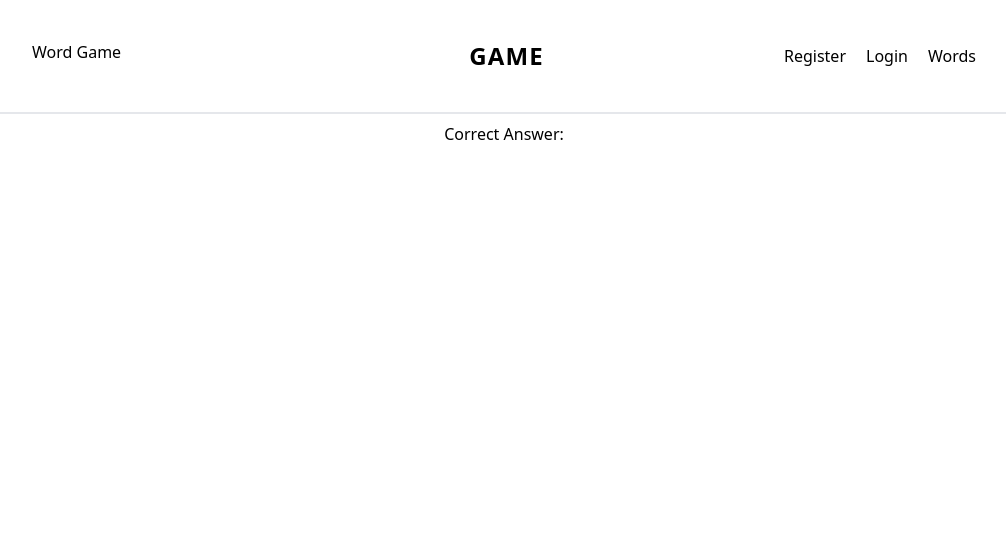
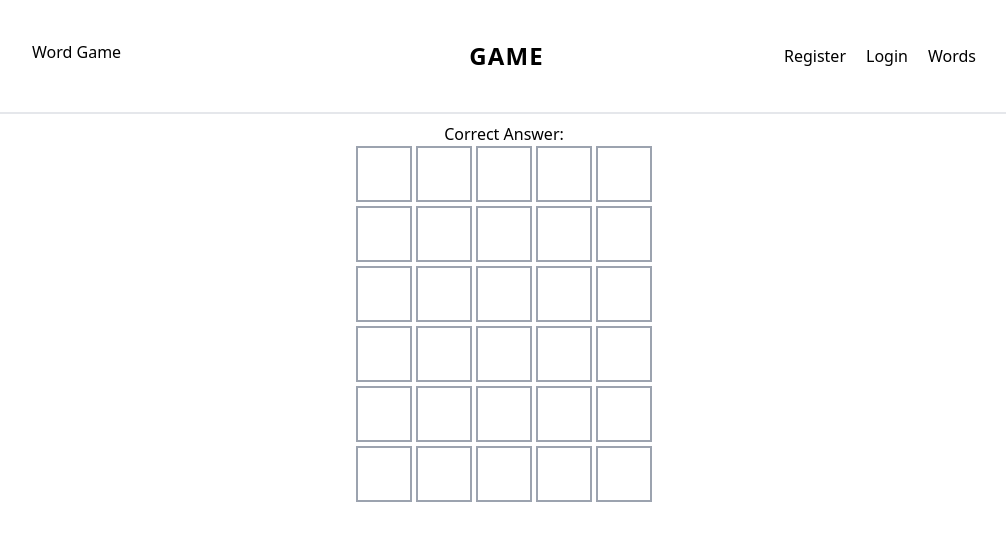
Before and after one commit to blin007/wordle-clone, a React (Create React App) app in the folder frontend/: page / in a window 1280 px wide. Shown: the top 540 px of the page, without its empty margins (136-1142 px from the left). Built offline with nearby package versions, Linux system fonts and the light colour scheme; no server answers.

Commit message:
4/14 Brian
Board setup

```diff
--- a/frontend/src/components/Board.jsx
+++ b/frontend/src/components/Board.jsx
@@ -2,9 +2,10 @@ import {useState, useEffect} from "react";
 
 const Board = (props) => {
 
+    //add css to manipulate background of board box when props.letter is correct, present, or wrong
 
     return (
-        <div>
+        <div className="w-14 h-14 grid place-items-center text-black font-bold border-2 border-gray-400 bg-white">
             {props.value}
         </div>
     )
--- /dev/null
+++ b/frontend/src/components/BoardLogic.jsx
@@ -0,0 +1,54 @@
+import {useState, useEffect} from "react";
+import Board from "./Board";
+//declare some global variables
+
+
+const letters = ['a','b','c','d','e','f','g','h','i','j','k',
+    'l','m','n','o','p','q','r','s','t','u','v','w','x','y','z'];
+
+/** Structure of the word boxes
+ *  Multidimensional array (3d)
+ *  [[[x,state],[x,state],[x,state],[x,state],[x,state]],
+ *  [[x,state],[x,state],[x,state],[x,state],[x,state]],
+ *  [[x,state],[x,state],[x,state],[x,state],[x,state]],
+ *  [[x,state],[x,state],[x,state],[x,state],[x,state]],
+ *  [[x,state],[x,state],[x,state],[x,state],[x,state]],
+ *  [[x,state],[x,state],[x,state],[x,state],[x,state]]]
+ *
+ *  x corresponds to a letter
+ *  'state' corresponds to the letter being: Correct, Present, or Wrong
+ */
+
+let box = [];
+const rowTotal = 6;
+const colTotal = 5;
+for(let i = 0; i < rowTotal; i++){
+    box.push([]);
+    for(let j = 0; j < colTotal; j++){
+        //['letter','state']
+        box[i].push(['','']);
+    }
+}
+
+const BoardLogic = () => {
+
+
+    return (
+        <>
+            <div className="grid gap-1 w-full justify-center">
+                {box.map((row) => {
+                    return (
+                        <div className='flex gap-1 w-fit'>
+                            {row.map(() => (
+                                <Board/>
+                            ))}
+                        </div>
+                    )
+                })}
+
+            </div>
+        </>
+    )
+}
+
+export default BoardLogic;
--- a/frontend/src/components/GameLogic.jsx
+++ b/frontend/src/components/GameLogic.jsx
@@ -1,9 +1,12 @@
 import {useState, useEffect} from "react";
 import axios from "axios";
+import BoardLogic from "./BoardLogic";
+
 
 const GameLogic = () => {
     const START_GAME_URL = '/game'
     const [correctWord, setCorrectWord] = useState('');
+    const [letter, setLetter] = useState('');
 
     //get the answer on startup
     useEffect(() => {
@@ -18,9 +21,12 @@ const GameLogic = () => {
 
 
     return (
-        <div>
-            Correct Answer: {correctWord}
-        </div>
+        <>
+            <div>
+                Correct Answer: {correctWord}
+            </div>
+            <BoardLogic/>
+        </>
     )
 }
 
--- a/frontend/tailwind.config.js
+++ b/frontend/tailwind.config.js
@@ -4,4 +4,4 @@ module.exports = {
     extend: {},
   },
   plugins: [],
-}
+};
```
